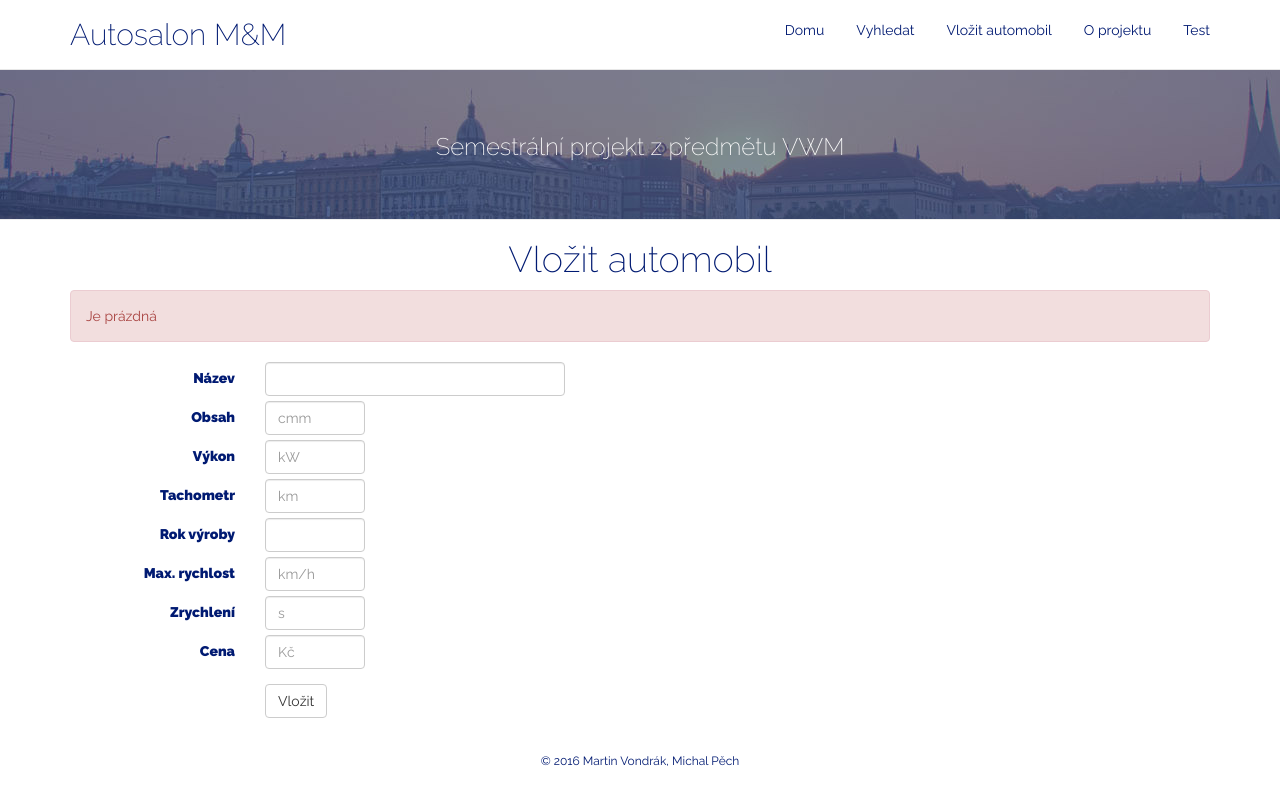
After one commit to MartinVondrak/bi-vwm-fagin-algorithm, a PHP site: template src/Resources/views/car/insert.html.twig in a window 1280 px wide. The commit adds this page. Run offline with PHP 8.4, Linux system fonts and the light colour scheme; the template is opened without the code that fills it, so the values that code supplies are empty; some libraries are stand-ins or nearby versions.

Commit message:
Vytvoreni formulare pro vkladani aut a castecny refactoring controlleru

```diff
--- a/src/Resources/css/custom.css
+++ b/src/Resources/css/custom.css
@@ -138,9 +138,25 @@ div#menu.navbar-collapse.collapse, div#menu.navbar-collapse.collapse.in {
 }
 
 input[type="text"] {
+    display: inline;
+}
+
+input[type="text"].short {
     width: 100px;
 }
+input[type="text"].long {
+    width: 300px;
+}
 
-input[type="text"]#top_k {
-    display: inline;
+.row {
+    margin-bottom: 5px;
 }
+
+.row div.col-sm-2 {
+    text-align: right;
+}
+
+.input-text {
+    height: 34px;
+    padding-top: 6px;
+}
--- a/src/Resources/views/algorithm/find.html.twig
+++ b/src/Resources/views/algorithm/find.html.twig
@@ -6,7 +6,6 @@
 
     <div class="container">
         <h1>Vyhledat</h1>
-        <p>FAGIN vyhledavani.</p>
 
         <form role="form" method="post" id="fagin-form">
             <div class="form-group">
@@ -78,11 +77,11 @@
             </div>
             <div class="form-group">
                 <div class="row">
-                    <div class="col-sm-2">
+                    <div class="col-sm-2 input-text">
                         <label for="top_k">Top K</label>
                     </div>
                     <div class="col-sm-10">
-                        <input id="top_k" type="text" class="form-control" name="top_k" placeholder="Top k">
+                        <input id="top_k" type="text" class="form-control short" name="top_k" placeholder="Top k">
                         <span id="top_kError" class="form-error"></span>
                     </div>
                 </div>
--- /dev/null
+++ b/src/Resources/views/car/insert.html.twig
@@ -0,0 +1,208 @@
+{% extends "base.html.twig" %}
+{% block title %}Vložit automobil{% endblock %}
+
+{% block body %}
+    {% include "layout/header.html.twig" %}
+
+    <div class="container">
+        <h1>Vložit automobil</h1>
+
+        {% if chyba is empty %}
+            <div role="alert" class="alert alert-danger">Je prázdná</div>
+        {% endif %}
+
+        <form role="form" method="post" id="insert-form">
+            <div class="form-group insert-form">
+                <div class="row">
+                    <div class="col-sm-2 input-text">
+                        <label for="name">Název</label>
+                    </div>
+                    <div class="col-sm-10">
+                        <input type="text" name="name" value="{{ car.name }}" class="form-control long">
+                        <span id="nameError" class="form-error"></span>
+                    </div>
+                </div>
+                <div class="row">
+                    <div class="col-sm-2 input-text">
+                        <label for="volume">Obsah</label>
+                    </div>
+                    <div class="col-sm-10">
+                        <input type="text" name="volume" value="{{ car.volume }}" placeholder="cmm" class="form-control short">
+                        <span id="volumeError" class="form-error"></span>
+                    </div>
+                </div>
+                <div class="row">
+                    <div class="col-sm-2 input-text">
+                        <label for="power">Výkon</label>
+                    </div>
+                    <div class="col-sm-10">
+                        <input type="text" name="power" value="{{ car.power }}" placeholder="kW" class="form-control short">
+                        <span id="powerError" class="form-error"></span>
+                    </div>
+                </div>
+                <div class="row">
+                    <div class="col-sm-2 input-text">
+                        <label for="mileage">Tachometr</label>
+                    </div>
+                    <div class="col-sm-10">
+                        <input type="text" name="mileage" value="{{ car.mileage }}" placeholder="km" class="form-control short">
+                        <span id="mileageError" class="form-error"></span>
+                    </div>
+                </div>
+                <div class="row">
+                    <div class="col-sm-2 input-text">
+                        <label for="manufacture_year">Rok výroby</label>
+                    </div>
+                    <div class="col-sm-10">
+                        <input type="text" name="manufacture_year" value="{{ car.manufacture_year }}" class="form-control short">
+                        <span id="manufacture_yearError" class="form-error"></span>
+                    </div>
+                </div>
+                <div class="row">
+                    <div class="col-sm-2 input-text">
+                        <label for="top_speed">Max. rychlost</label>
+                    </div>
+                    <div class="col-sm-10">
+                        <input type="text" name="top_speed" value="{{ car.top_speed }}" placeholder="km/h" class="form-control short">
+                        <span id="top_speedError" class="form-error"></span>
+                    </div>
+                </div>
+                <div class="row">
+                    <div class="col-sm-2 input-text">
+                        <label for="acceleration">Zrychlení</label>
+                    </div>
+                    <div class="col-sm-10">
+                        <input type="text" name="acceleration" value="{{ car.acceleration }}" placeholder="s" class="form-control short">
+                        <span id="accelerationError" class="form-error"></span>
+                    </div>
+                </div>
+                <div class="row">
+                    <div class="col-sm-2 input-text">
+                        <label for="price">Cena</label>
+                    </div>
+                    <div class="col-sm-10">
+                        <input type="text" name="price" value="{{ car.price }}" placeholder="Kč" class="form-control short">
+                        <span id="priceError" class="form-error"></span>
+                    </div>
+                </div>
+            </div>
+            <div class="form-group">
+                <div class="row">
+                    <div class="col-sm-offset-2 col-sm-10">
+                        <button type="submit" id="send-form" class="btn btn-default">Vložit
+                        </button>
+                    </div>
+                </div>
+            </div>
+        </form>
+    </div>
+
+{% endblock %}
+
+{% block javascript %}
+    <script>
+        $(document).ready(function() {
+
+            function validateForm(event) {
+                event.preventDefault();
+
+                $("#insert-form").validate({
+                    errorPlacement: function(error, element) {
+                        if (element.attr("name") == "name") {
+                            error.appendTo($("#nameError"));
+                        }
+                        if (element.attr("name") == "volume") {
+                            error.appendTo($("#volumeError"));
+                        }
+                        if (element.attr("name") == "power") {
+                            error.appendTo($("#powerError"));
+                        }
+                        if (element.attr("name") == "mileage") {
+                            error.appendTo($("#mileageError"));
+                        }
+                        if (element.attr("name") == "manufacture_year") {
+                            error.appendTo($("#manufacture_yearError"));
+                        }
+                        if (element.attr("name") == "top_speed") {
+                            error.appendTo($("#top_speedError"));
+                        }
+                        if (element.attr("name") == "acceleration") {
+                            error.appendTo($("#accelerationError"));
+                        }
+                        if (element.attr("name") == "price") {
+                            error.appendTo($("#priceError"));
+                        }
+                    },
+                    rules: {
+                        name: {
+                            required: true
+                        },
+                        volume: {
+                            required: true,
+                            digits: true
+                        },
+                        power: {
+                            required: true,
+                            digits: true
+                        },
+                        mileage: {
+                            required: true,
+                            digits: true
+                        },
+                        manufacture_year: {
+                            required: true,
+                            digits: true
+                        },
+                        top_speed: {
+                            required: true,
+                            digits: true
+                        },
+                        acceleration: {
+                            required: true,
+                            digits: true
+                        },
+                        price: {
+                            required: true,
+                            digits: true
+                        }
+                    },
+                    messages: {
+                        name: {
+                            required: "* vyplňte název auta"
+                        },
+                        volume: {
+                            required: "* vyplňte obsah motoru auta",
+                            digits: "* musí být číslo"
+                        },
+                        power: {
+                            required: "* vyplňte výkon motoru auta",
+                            digits: "* musí být číslo"
+                        },
+                        mileage: {
+                            required: "* vyplňte tachometr auta",
+                            digits: "* musí být číslo"
+                        },
+                        manufacture_year: {
+                            required: "* vyplňte rok výroby auta",
+                            digits: "* musí být číslo"
+                        },
+                        top_speed: {
+                            required: "* vyplňte maximální rychlost auta",
+                            digits: "* musí být číslo"
+                        },
+                        acceleration: {
+                            required: "* vyplňte zrychlení auta",
+                            digits: "* musí být číslo"
+                        },
+                        price: {
+                            required: "* vyplňte cenu auta",
+                            digits: "* musí být číslo"
+                        }
+                    }
+                });
+            }
+
+            $("#insert-form").submit(validateForm(event));
+        });
+    </script>
+{% endblock %}
--- a/src/Resources/views/layout/menu.html.twig
+++ b/src/Resources/views/layout/menu.html.twig
@@ -20,7 +20,7 @@
             	<ul class="nav nav-pills navbar-right">
             	    <li role="presentation"><a href="/">Domu</a></li>
             	    <li role="presentation"><a href="/vyhledat/">Vyhledat</a></li>
-            	    <li role="presentation"><a href="#">Vložit automobil</a></li>
+            	    <li role="presentation"><a href="/vlozit/">Vložit automobil</a></li>
                     <li role="presentation"><a href="#">O projektu</a></li>
             	    <li role="presentation"><a href="/testform/">Test</a></li>
             	</ul>
```
Also changed, not shown: index.php (+7 -2 lines), src/Controller/CarController.php (added, +53 -0 lines), src/Controller/StaticController.php (+0 -31 lines), src/Resources/views/car/detail.html.twig (renamed from src/Resources/views/algorithm/car-detail.html.twig), 1 other file.
